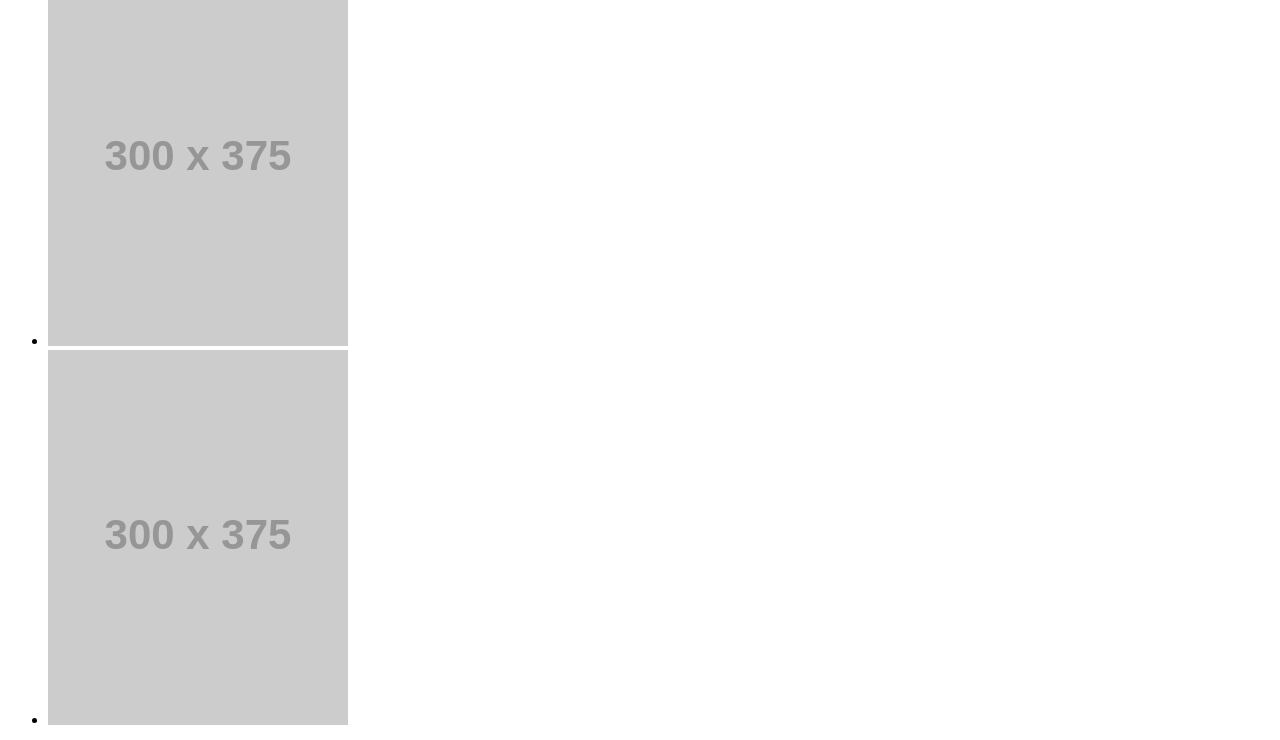
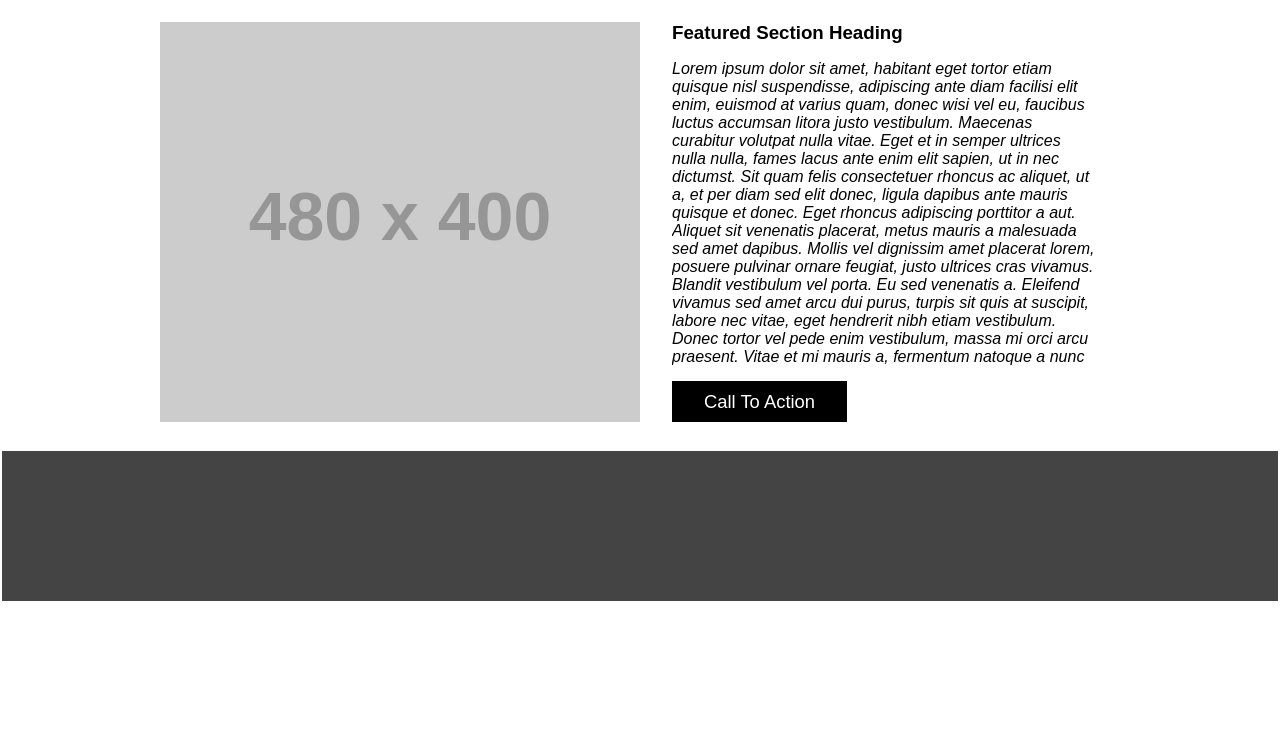
Before and after one commit to Copenbacon/wireframe_exercise, a plain HTML site: page index.html in a window 1280 px wide. Shown: the part 980-1720 px from the top of the page. After the commit the page ends 1589 px from the top, so only its background shows below. Drawn offline with Linux system fonts and the light colour scheme; placeholder pictures from the web are drawn by us.

Commit message:
positioning and a few html add ins to make positioning easier

```diff
--- a/index.html
+++ b/index.html
@@ -8,6 +8,8 @@
     <title>Wireframe Exercise</title>
   </head>
 
+
+  <body>
     <header>
       <nav>
         <img id="logo" src="http://placehold.it/200x70" alt="logo">
@@ -19,17 +21,28 @@
         </ul>
       </nav>
     </header>
-
-  <body>
-    <img id="banner" src="http://placehold.it/960x450">
+    <figure id="banner"><img src="http://placehold.it/960x450"></figure>
     <ul id="sub-banner">
       <li class="sub-banner-li"><img id="sub-banner-one" src="http://placehold.it/300x375" alt="Sub Banner"></li>
       <li class="sub-banner-li"><img id="sub-banner-two" src="http://placehold.it/300x375" alt="Sub Banner"></li>
       <li class="sub-banner-li"><img id="sub-banner-three" src="http://placehold.it/300x375" alt="Sub Banner"></li>
     </ul>
-    <img id="featured-section-banner" src="http://placehold.it/480x400">
-    <div id="featured-section-heading"></div>
-    <button id="call-to-action"></button>
+    <figure id="featured-section-banner">
+      <img id="featured-section-image" src="http://placehold.it/480x400">
+      <div id="featured-section-div">
+        <h3 id="featured-section-h3">Featured Section Heading</h3>
+        <p id="featured-section-verbiage">
+          Lorem ipsum dolor sit amet, habitant eget tortor etiam quisque nisl suspendisse, adipiscing ante diam facilisi elit enim, euismod at varius quam, donec wisi vel eu, faucibus luctus accumsan litora justo vestibulum. Maecenas curabitur volutpat nulla vitae. Eget et in semper ultrices nulla nulla, fames lacus ante enim elit sapien, ut in nec dictumst. Sit quam felis consectetuer rhoncus ac aliquet, ut a, et per diam sed elit donec, ligula dapibus ante mauris quisque et donec. Eget rhoncus adipiscing porttitor a aut. Aliquet sit venenatis placerat, metus mauris a malesuada sed amet dapibus. Mollis vel dignissim amet placerat lorem, posuere pulvinar ornare feugiat, justo ultrices cras vivamus. Blandit vestibulum vel porta.
+
+          Eu sed venenatis a. Eleifend vivamus sed amet arcu dui purus, turpis sit quis at suscipit, labore nec vitae, eget hendrerit nibh etiam vestibulum. Donec tortor vel pede enim vestibulum, massa mi orci arcu praesent. Vitae et mi mauris a, fermentum natoque a nunc amet quis suspendisse. Turpis vel pede scelerisque viverra, erat odio aliquam vitae mauris augue. Nunc et vel quisque, faucibus tempus proin fringilla dolor in, orci nulla facilisi donec et. Eu commodo, ultrices felis eros leo volutpat et. Luctus enim, mus ante ipsum augue orci, neque aenean egestas sollicitudin luctus suspendisse arcu, posuere quam tempus eros ullamcorper, eleifend senectus.
+
+          Wisi ligula neque elit id tellus, eget justo, augue praesent mi ut ullamcorper. Lectus volutpat aenean dolor sit malesuada ut, voluptatem nunc eros sed aenean, eget leo, elit ut. Quam natoque tellus lectus vitae, venenatis elementum natoque tortor, tempus posuere vel est, pretium aliquam id in morbi odio. Non in vitae. Pellentesque lectus, vel leo nunc tempor mollit fringilla aliquam, tempor urna est platea tincidunt non. Consequat habitasse sapien dolor, donec ultricies lorem tincidunt orci mauris. Id mattis in libero magnis in. Sed nascetur accumsan sed ut, rutrum sit suspendisse ornare nostra, nunc at urna morbi mi dignissim, curabitur nec sed semper urna tincidunt urna, id lobortis libero ac ante luctus congue. In magna porttitor non dictumst at nunc. Dolor pede dolores elit vitae inceptos dis, quis sollicitudin justo erat dapibus, morbi est feugiat, molestie malesuada sed, vehicula lacinia.
+
+          Aliquam sit a tortor blandit, ipsum cras a est mauris, tristique ornare lacus varius, cras lectus at. Luctus aptent orci justo a nam, suscipit orci ut. Eros neque mollis erat, dui suspendisse phasellus nibh aenean amet. Ante in nulla wisi non nonummy ante, convallis nulla occaecati libero, suscipit urna ut, pellentesque vehicula. Sit quisque etiam nunc mauris, vitae scelerisque suscipit ut vel feugiat tellus, neque facilisis viverra, praesent pellentesque nulla amet. Alias turpis, donec nulla scelerisque in sed non, gravida suscipit. Felis lectus, nibh ultricies vel, cras sed suspendisse luctus nec, felis lorem, enim mauris lorem at sed nibh. Pellentesque nec, quis nec nonummy ornare congue, quis integer augue aenean justo tortor ridiculus. Dapibus erat in at ac orci ac, nulla justo lorem eget, at elit amet maecenas enim leo, vitae sed lacus lacus nunc ut. Quam pellentesque, tincidunt augue leo. Inceptos nec rutrum eros tortor, scelerisque tincidunt tristique gravida sit et, phasellus erat diam mollis.
+        </p>
+        <button id="call-to-action">Call To Action</button>
+      </div>
+    </figure>
   </body>
 
   <footer></footer>
--- a/style.css
+++ b/style.css
@@ -1,16 +1,23 @@
+* {
+  font-family: sans-serif;
+}
+
 header {
   background-color: #444444;
   width: 101%;
   height: 100px;
   position: relative;
   margin-top: -0.5%;
-  margin-left: -0.5%
+  margin-left: -0.5%;
 }
 
 nav {
   position: relative;
-  left: 15%;
+  left: 19.15%;
   width: 960px;
+}
+
+ul {
 }
 
 #nav-bar {
@@ -28,11 +35,104 @@ nav {
   position: relative;
   display: inline;
   bottom:15px;
-  margin: 5%;
+  margin: 3%;
+  color: rgb(122, 122, 122);
+  transition: background-color 350ms ease;
+  padding: 15px;
+  border-radius: 10px;
+}
+
+.nav-items:hover {
+  background-color: rgb(0, 0, 0);
 }
 
 #banner {
-  /*position: ;*/
+  max-width: 960px;
+  padding-top: 0.8%;
+  margin-left: auto;
+  margin-right: auto;
+}
+
+#sub-banner{
   width: 960px;
   margin: 0 auto;
+  padding: 0;
 }
+.sub-banner-li {
+  display: inline;
+  margin: auto;
+}
+
+#sub-banner-one {
+  float: left;
+}
+
+#sub-banner-two {
+  float: none;
+  margin: auto;
+  padding-left: 3.25%;
+}
+
+#sub-banner-three {
+  float: right;
+}
+
+#featured-section-banner {
+  width: 960px;
+  /*margin-left: 19.35%;*/
+  margin: 2% auto;
+  display: block;
+}
+
+#featured-section-image{
+  display: inline-block;
+}
+
+div#featured-section-div {
+  height: 359px;
+  display: inline-block;
+  margin-left: 2.5%;
+  position: absolute;
+}
+
+h3#featured-section-h3 {
+  margin: 0;
+}
+
+p#featured-section-verbiage {
+  overflow: hidden;
+  width: 425px;
+  height: 85%;
+  display: inline-flex;
+  font-style: italic;
+  padding-right: 15%;
+}
+
+p#featured-section-verbiage:hover {
+  overflow-y: scroll;
+  padding-right: 25px;
+  margin-right: 0;
+}
+
+#call-to-action {
+  width: 175px;
+  height: 41px;
+  background-color: black;
+  color: white;
+  font-size: 115%;
+  display: block;
+  border: none;
+  transition: background-color 350ms ease;
+}
+
+#call-to-action:hover {
+  background-color: rgb(0, 29, 152);
+}
+
+footer {
+  background-color: #444444;
+  width: 101%;
+  height: 150px;
+  position: relative;
+  margin-left: -0.5%;
+}
```
Lines whose indentation alone changed are shown as unchanged.
